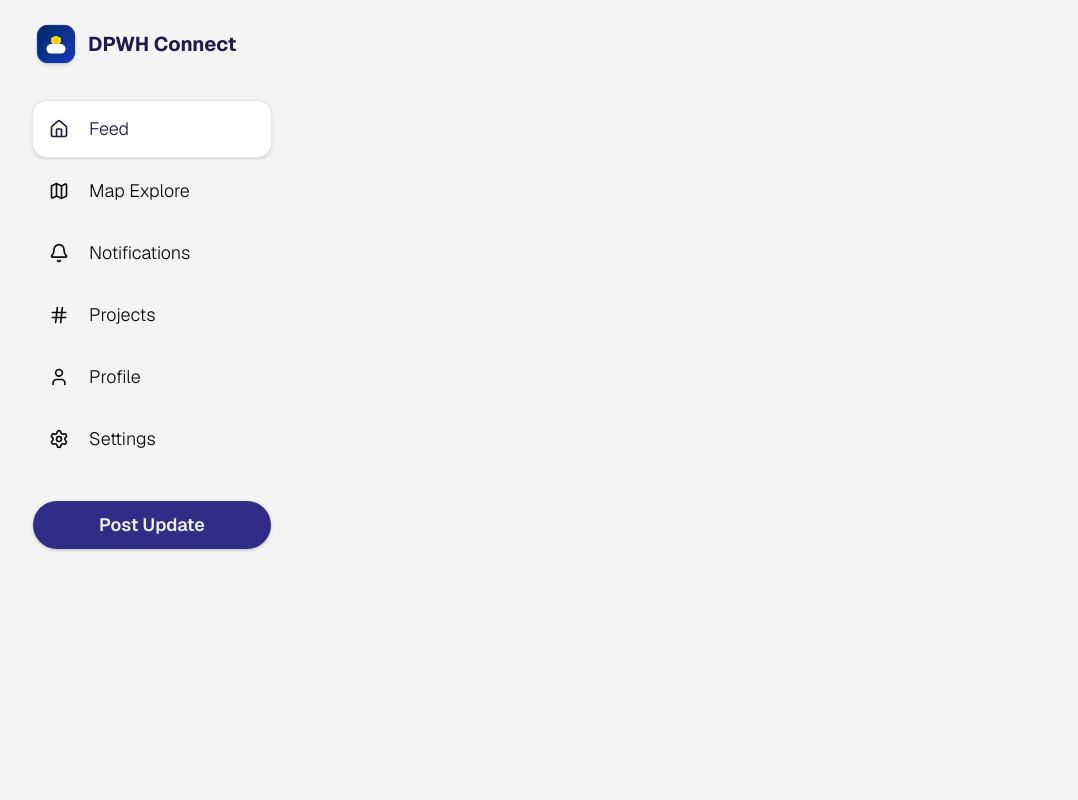
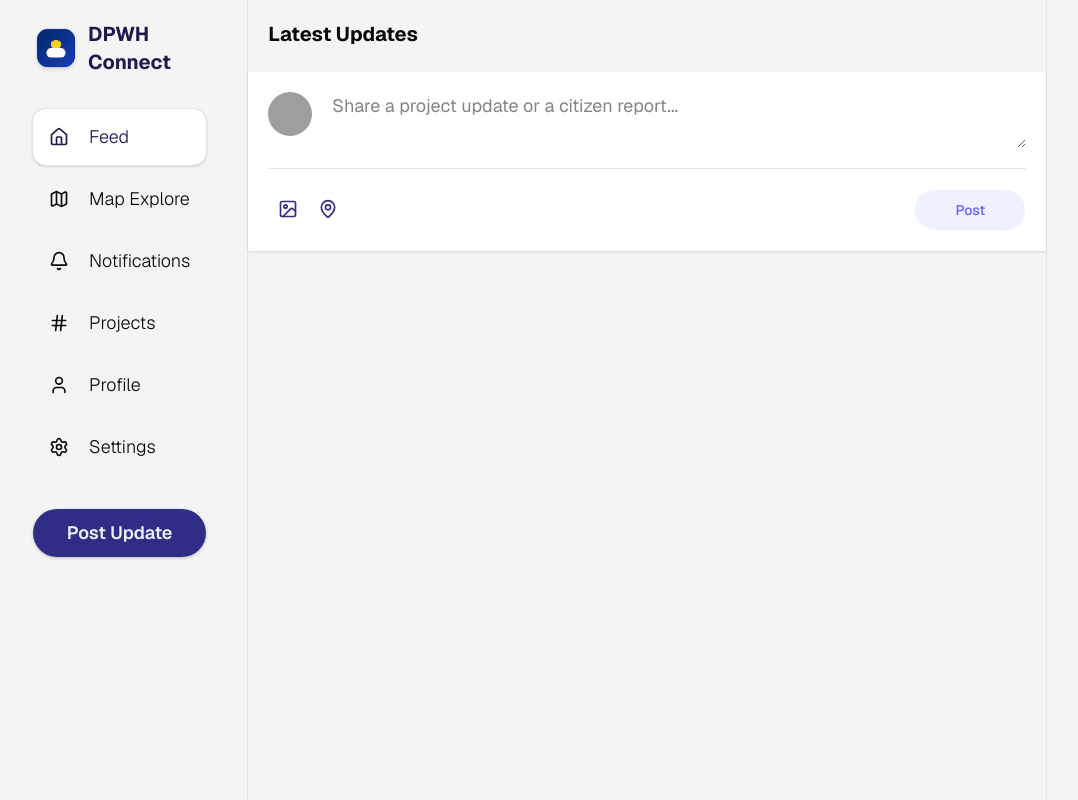
Before and after one commit to C00kiebyte/dpwh-connect, a Next.js app: page / in a window 1280 px wide. Shown: the whole page, without its empty margins (8-1086 px from the left). Built offline with nearby package versions, Linux system fonts and the light colour scheme; grey boxes are pictures that could not be loaded.

Commit message:
feat(home): setup initial feed layout
- Constrained the main content area width to max-w-200 in RootLayout
- Added RouteHeader and CreatePostWidget to the homepage
- Applied borders and structural styling to create a centralized feed UI

```diff
--- a/app/layout.tsx
+++ b/app/layout.tsx
@@ -23,7 +23,7 @@
     <html lang="en" className={`${geistSans.variable} ${geistMono.variable} h-full antialiased`}>
       <body className="min-h-full flex justify-between bg-zinc-100">
         <SidebarLeft />
-        <main>{children}</main>
+        <main className="w-full max-w-200">{children}</main>
         <section className="w-80 h-dvh"></section>
       </body>
     </html>
--- a/app/page.tsx
+++ b/app/page.tsx
@@ -1,3 +1,11 @@
+import CreatePostWidget from "@/components/create-post-widget";
+import RouteHeader from "@/components/route-header";
+
 export default function Home() {
-  return <></>;
+  return (
+    <div className="relative w-full h-dvh pt-18 border-x">
+      <RouteHeader label="Latest Updates" />
+      <CreatePostWidget />
+    </div>
+  );
 }
--- /dev/null
+++ b/components/create-post-widget.tsx
@@ -0,0 +1,33 @@
+import { ImageIcon, MapPinIcon } from "lucide-react";
+import { Avatar, AvatarFallback, AvatarImage } from "./ui/avatar";
+import { Button } from "./ui/button";
+
+export default function CreatePostWidget() {
+  return (
+    <div className="w-full h-fit shadow bg-white p-5 space-y-5">
+      <div className="flex gap-5">
+        <Avatar className="size-11">
+          <AvatarImage src="https://github.com/shadcn.png" alt="@shadcn" />
+          <AvatarFallback>CN</AvatarFallback>
+        </Avatar>
+        <textarea
+          className="focus:outline-none w-full text-lg"
+          placeholder="Share a project update or a citizen report..."
+        ></textarea>
+      </div>
+      <div className="flex justify-between border-t pt-5">
+        <div>
+          <Button variant="ghost" className="rounded-full size-10 hover:bg-indigo-50 text-indigo-900">
+            <ImageIcon className="size-5" />
+          </Button>
+          <Button variant="ghost" className="rounded-full size-10 hover:bg-indigo-50 text-indigo-900">
+            <MapPinIcon className="size-5" />
+          </Button>
+        </div>
+        <Button className="px-10 py-5 rounded-full bg-indigo-50 text-indigo-500 cursor-not-allowed pointer-events-none">
+          Post
+        </Button>
+      </div>
+    </div>
+  );
+}
--- /dev/null
+++ b/components/route-header.tsx
@@ -0,0 +1,11 @@
+type Props = {
+  label: string;
+};
+
+export default function RouteHeader({ label }: Props) {
+  return (
+    <div className="p-5 absolute top-0 w-full">
+      <h1 className="text-xl font-bold backdrop-blur-xl">{label}</h1>
+    </div>
+  );
+}
--- /dev/null
+++ b/components/ui/avatar.tsx
@@ -0,0 +1,108 @@
+"use client"
+
+import * as React from "react"
+import { Avatar as AvatarPrimitive } from "@base-ui/react/avatar"
+import { cn } from "cn"
+
+function Avatar({
+  className,
+  size = "default",
+  ...props
+}: AvatarPrimitive.Root.Props & {
+  size?: "default" | "sm" | "lg"
+}) {
+  return (
+    <AvatarPrimitive.Root
+      data-slot="avatar"
+      data-size={size}
+      className={cn(
+        "group/avatar relative flex size-8 shrink-0 rounded-full select-none after:absolute after:inset-0 after:rounded-full after:border after:border-border after:mix-blend-darken data-[size=lg]:size-10 data-[size=sm]:size-6 dark:after:mix-blend-lighten",
+        className
+      )}
+      {...props}
+    />
+  )
+}
+
+function AvatarImage({ className, ...props }: AvatarPrimitive.Image.Props) {
+  return (
+    <AvatarPrimitive.Image
+      data-slot="avatar-image"
+      className={cn(
+        "aspect-square size-full rounded-full object-cover",
+        className
+      )}
+      {...props}
+    />
+  )
+}
+
+function AvatarFallback({
+  className,
+  ...props
+}: AvatarPrimitive.Fallback.Props) {
+  return (
+    <AvatarPrimitive.Fallback
+      data-slot="avatar-fallback"
+      className={cn(
+        "flex size-full items-center justify-center rounded-full bg-muted text-sm text-muted-foreground group-data-[size=sm]/avatar:text-xs",
+        className
+      )}
+      {...props}
+    />
+  )
+}
+
+function AvatarBadge({ className, ...props }: React.ComponentProps<"span">) {
+  return (
+    <span
+      data-slot="avatar-badge"
+      className={cn(
+        "absolute right-0 bottom-0 z-10 inline-flex items-center justify-center rounded-full bg-primary text-primary-foreground bg-blend-color ring-2 ring-background select-none",
+        "group-data-[size=sm]/avatar:size-2 group-data-[size=sm]/avatar:[&>svg]:hidden",
+        "group-data-[size=default]/avatar:size-2.5 group-data-[size=default]/avatar:[&>svg]:size-2",
+        "group-data-[size=lg]/avatar:size-3 group-data-[size=lg]/avatar:[&>svg]:size-2",
+        className
+      )}
+      {...props}
+    />
+  )
+}
+
+function AvatarGroup({ className, ...props }: React.ComponentProps<"div">) {
+  return (
+    <div
+      data-slot="avatar-group"
+      className={cn(
+        "group/avatar-group flex -space-x-2 *:data-[slot=avatar]:ring-2 *:data-[slot=avatar]:ring-background",
+        className
+      )}
+      {...props}
+    />
+  )
+}
+
+function AvatarGroupCount({
+  className,
+  ...props
+}: React.ComponentProps<"div">) {
+  return (
+    <div
+      data-slot="avatar-group-count"
+      className={cn(
+        "relative flex size-8 shrink-0 items-center justify-center rounded-full bg-muted text-sm text-muted-foreground ring-2 ring-background group-has-data-[size=lg]/avatar-group:size-10 group-has-data-[size=sm]/avatar-group:size-6 [&>svg]:size-4 group-has-data-[size=lg]/avatar-group:[&>svg]:size-5 group-has-data-[size=sm]/avatar-group:[&>svg]:size-3",
+        className
+      )}
+      {...props}
+    />
+  )
+}
+
+export {
+  Avatar,
+  AvatarImage,
+  AvatarFallback,
+  AvatarGroup,
+  AvatarGroupCount,
+  AvatarBadge,
+}
```
